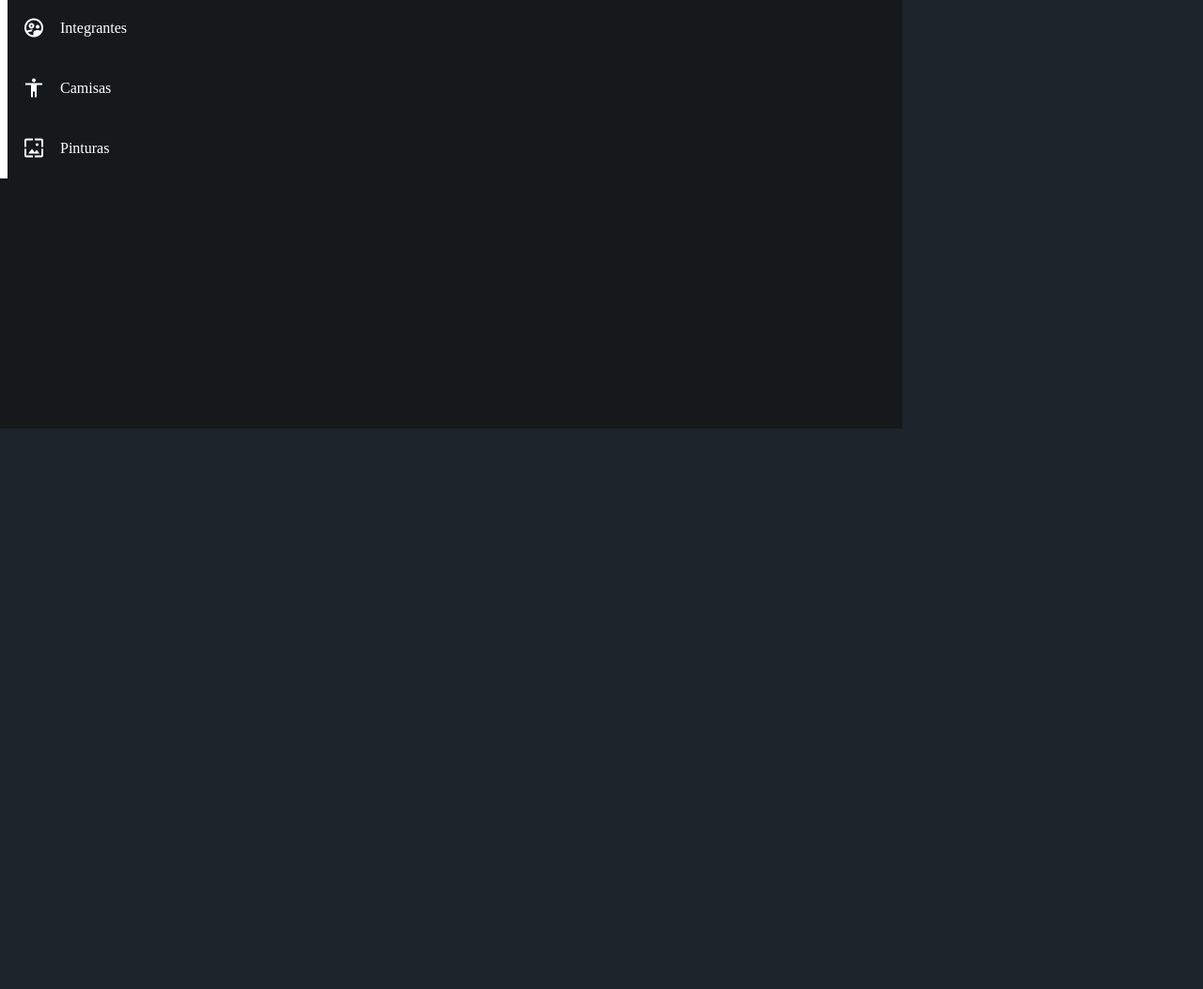
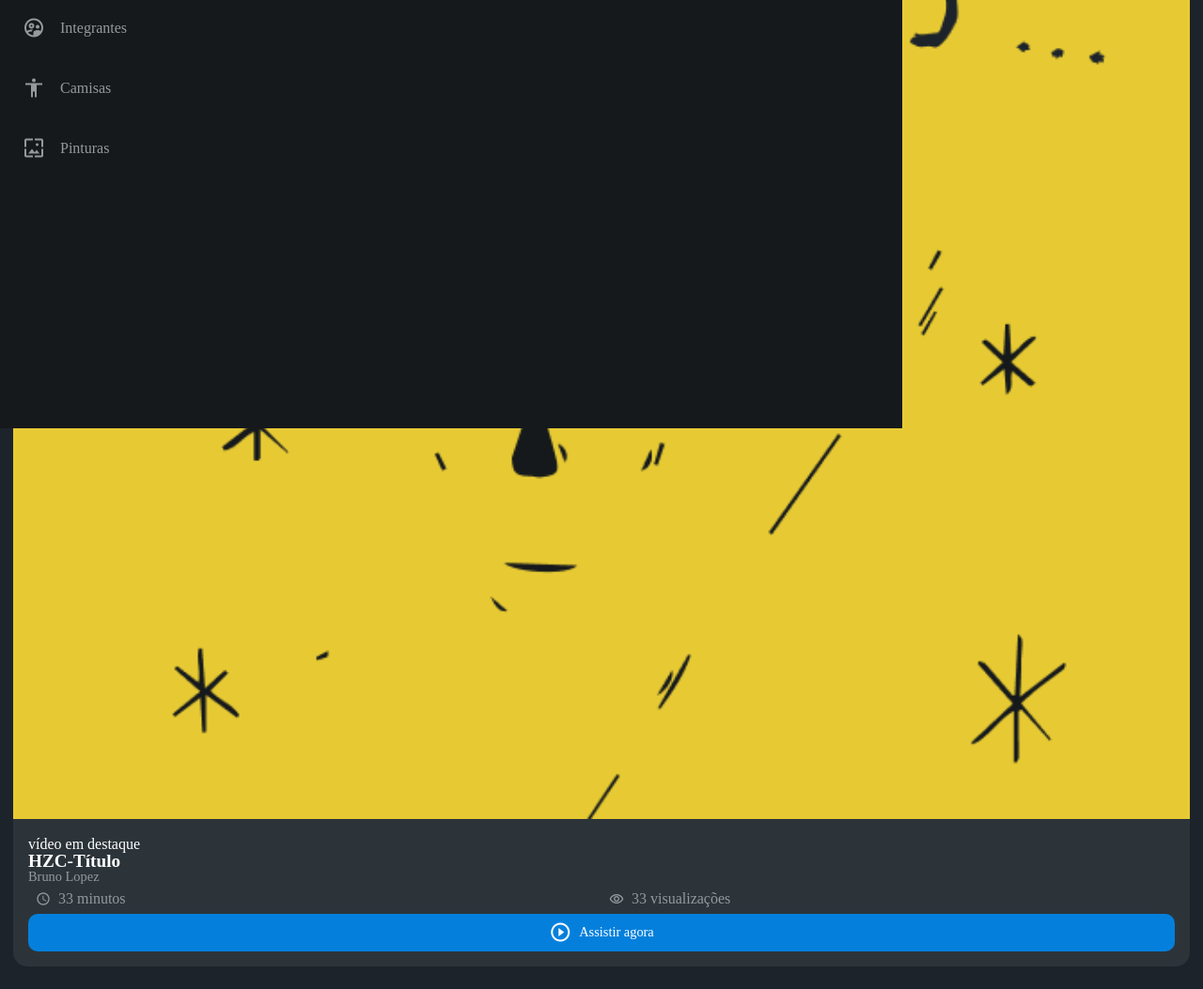
Before and after one commit to PoulSoares619/Curso-Alura-Flexbox-Grid, a plain HTML site: page index.html in a window 1280 px wide. Shown: the part 400-1453 px from the top of the page at 94% size. Before the commit the page ends 856 px from the top, so only its background shows below. Drawn offline with Linux system fonts and the light colour scheme.

Commit message:
Cartão: posição com grid

```diff
--- a/flex-e-grid-main/assets/css/style.css
+++ b/flex-e-grid-main/assets/css/style.css
@@ -35,12 +35,15 @@ body{
     background-color: #15191c;
     width: 75vw;
     height: 100vh;
+
     position: absolute;
     left: -100vw;
+    transition: .25s;
 
 }
 .menu-lateral--ativo{
     left: 0;
+    transition: .25s;
 
 }
 
@@ -97,3 +100,76 @@ body{
     content: '\e90a';
     font-family: 'icones';
 }
+.principal{
+    padding: 24px 14px;
+}
+.titulo-pagina{
+    font-size: 1.5rem;
+    font-weight: 700;
+}
+.cartao{
+    width: 100%;
+    border-radius: 15px;
+    overflow: hidden;
+    background-color:#2C343A;
+}
+
+.cartao__conteudo{
+    padding: 16px;
+    display: grid;
+    grid-template-columns: 1fr 1fr ;
+}
+
+.cartao__destaque{
+    grid-column: span 2;
+}
+
+.cartao__titulo{
+    font-size: 1.2rem;
+    font-weight: 700;
+    grid-column: span 2;
+}
+.cartao__perfil{
+
+    color:#95999C ;
+    font-size: 0.9rem;
+    grid-column: span 2;
+}
+.cartao__info{
+    display: flex;
+    align-items: center;
+    color: #95999C ;
+}
+.cartao__info--tempo::before{
+    content: '\e90c';
+    margin: 8px;
+    font-family: 'icones';
+}
+.cartao__info--visualizacao::before{
+    content: '\e90f';
+    margin: 8px;
+    font-family: 'icones';
+}
+.cartao__botao{
+    display: flex;
+    justify-content: center;
+    align-items: center;
+    background-color: #0480DC;
+    width: 40px;
+    height: 40px;
+    border-radius: 10px;
+    font-size: 0.9rem;
+}
+.cartao__botao--play::before{
+    content: '\e90b';
+    font-family: 'icones';
+    font-size: 24px;
+}
+
+.cartao__botao--destaque{
+    width: 100%;
+    grid-column: span 2;
+}
+.cartao__botao--destaque::before{
+    margin-right: 8px;
+}
--- a/index.html
+++ b/index.html
@@ -20,12 +20,27 @@
     <nav class="menu-lateral menu-lateral--ativo">
         <img src="./flex-e-grid-main/assets/img/logo.svg" alt="Logotipo da HZC" class="menu-lateral__logo">
         <a href="#" class="menu-lateral__link menu-lateral__link--inicio menu-lateral__link--ativo">Inicìo</a>
-        <a href="#" class="menu-lateral__link menu-lateral__link--videos menu-lateral__link--ativo">Vìdeos</a>
-        <a href="#" class="menu-lateral__link menu-lateral__link--picos menu-lateral__link--ativo">Picos</a>
-        <a href="#" class="menu-lateral__link menu-lateral__link--integrantes menu-lateral__link--ativo">Integrantes</a>
-        <a href="#" class="menu-lateral__link menu-lateral__link--camisas menu-lateral__link--ativo">Camisas</a>
-        <a href="#" class="menu-lateral__link menu-lateral__link--pinturas menu-lateral__link--ativo">Pinturas</a>
+        <a href="#" class="menu-lateral__link menu-lateral__link--videos">Vìdeos</a>
+        <a href="#" class="menu-lateral__link menu-lateral__link--picos">Picos</a>
+        <a href="#" class="menu-lateral__link menu-lateral__link--integrantes">Integrantes</a>
+        <a href="#" class="menu-lateral__link menu-lateral__link--camisas">Camisas</a>
+        <a href="#" class="menu-lateral__link menu-lateral__link--pinturas">Pinturas</a>
     </nav>
+    <main class="principal">
+        <h2 class="titulo-pagina">Inicio</h2>
+        <article class="cartao">
+            <img src="./flex-e-grid-main/assets/img/banner-mobile_1.png" alt="Baner do cartão" class="cartão__imagem">
+            <div class="cartao__conteudo">
+                <p class="cartao__destaque">vídeo em destaque</p>
+                <h3 class="cartao__titulo">HZC-Título</h3>
+                <p class="cartao__perfil">Bruno Lopez</p>
+                <p class="cartao__info cartao__info--tempo">33 minutos</p>
+                <p class="cartao__info cartao__info--visualizacao">33 visualizações</p>
+                <button class="cartao__botao cartao__botao--play cartao__botao--destaque">Assistir agora</button>
+
+            </div>
+        </article>
+    </main>
     <script src="./index.js"></script>
 </body>
 
--- a/index.js
+++ b/index.js
@@ -1,15 +1,6 @@
-const botaoMenu = document.querySelector('.cabecalho_menu')
+const botaoMenu = document.querySelector('.cabecalho__menu')
 const menu =  document.querySelector('.menu-lateral')
 
-var el = botaoMenu.addEventListener('click', () => {
-    if(el){
-
-        menu.classList.toggle('menu-lateral--ativo')
-    }
+botaoMenu.addEventListener('click', () => {
+    menu.classList.toggle('menu-lateral--ativo')
 })
-
-
-// var el = document.getElementById('overlayBtn');
-// if(el){
-//   el.addEventListener('click', swapper, false);
-// }
```
